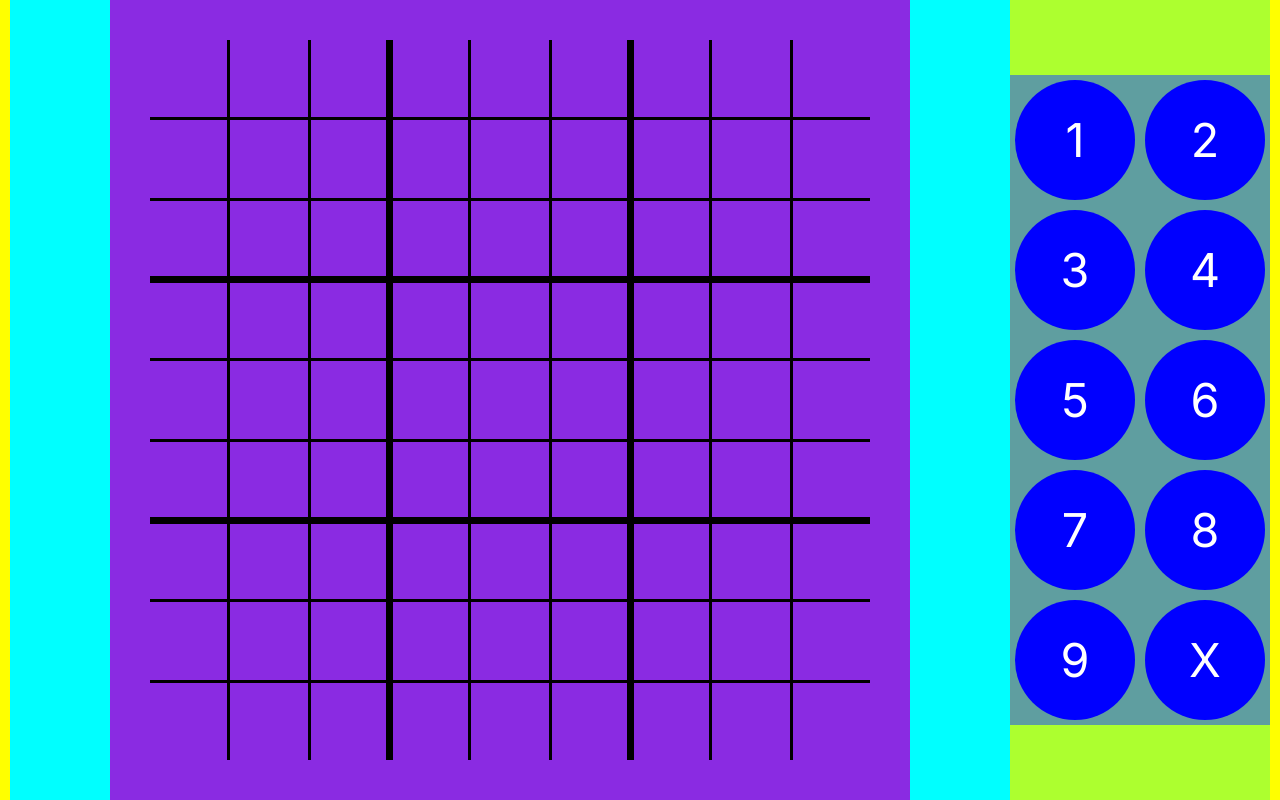
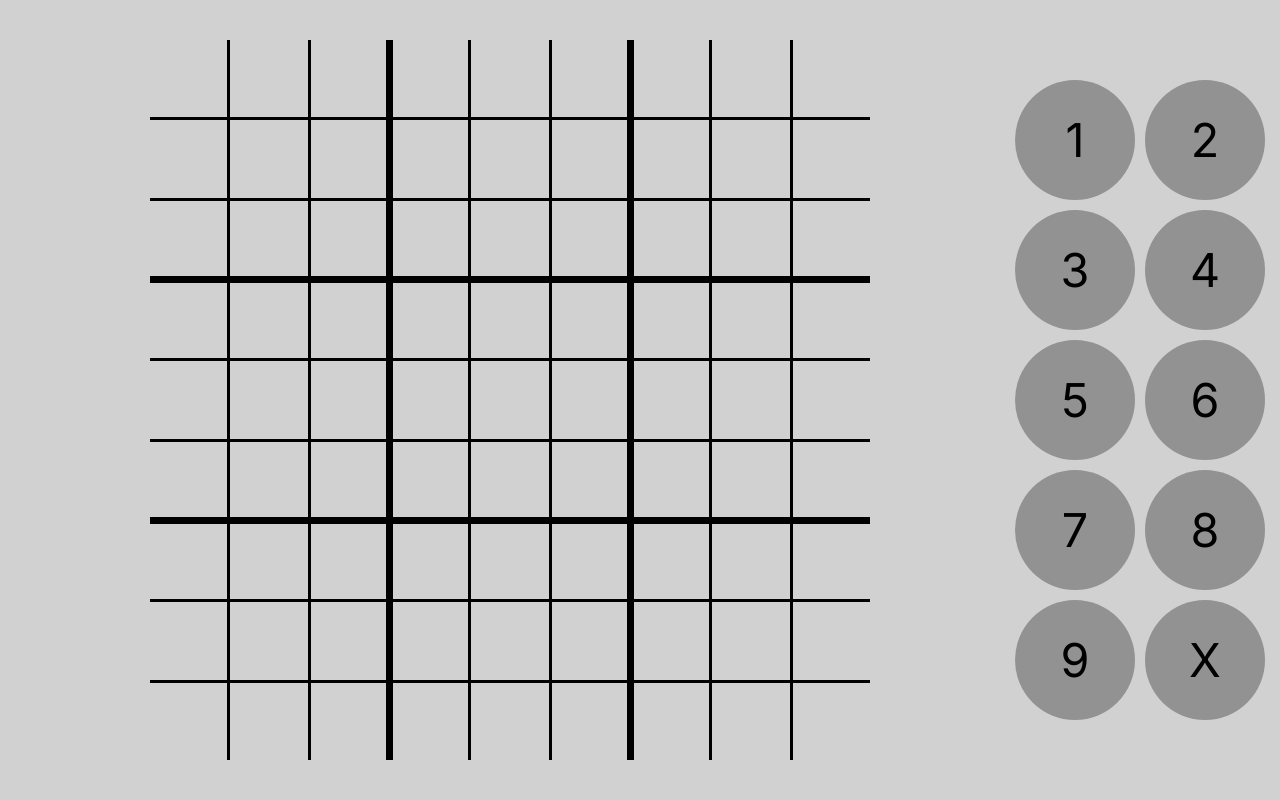
Before and after one commit to mroley1/sudoku-web, a Next.js app: page / in a window 1280 px wide. Built offline with nearby package versions, Linux system fonts and the light colour scheme.

Commit message:
implement numpad

```diff
--- a/src/app/page.js
+++ b/src/app/page.js
@@ -4,21 +4,19 @@ import Image from 'next/image'
 import styles from './page.module.css'
 import { useState } from 'react';
 
-const NUMPADTOPROW = [
+const NUMPADVALUES = [
   {name: "1", value: 1},
   {name: "2", value: 2},
   {name: "3", value: 3},
   {name: "4", value: 4},
   {name: "5", value: 5},
-]
-
-const NUMPADBOTTOMROW = [
   {name: "6", value: 6},
   {name: "7", value: 7},
   {name: "8", value: 8},
   {name: "9", value: 9},
   {name: "X", value: 0},
 ]
+
 
 function * gridSchemeGen() {
   var key = 0;
@@ -30,33 +28,45 @@ function * gridSchemeGen() {
 }
 
 export default function Home() {
-  let gridPositionGen = gridSchemeGen();
 
+  const [keypadState, setKeypadState] = useState(null)
 
-  const [board, setBoard] = useState(Array.from({length: 9}, () => Array.from({length: 9}, () => (<Cell />))));
-
-  const handelChange = (row, col, event) => {
-    let copy = [...board];
-    copy[row][col] = +event.target.value;
-    setBoard(copy);
+  function changeKeypadState(state) {
+    let val = null
+    if (state != null) {
+      val = parseInt(state % 10)
+    }
+    setKeypadState(val);
   }
 
+  function clearKeypad() {
+    let keys = document.getElementById("keypad").children;
+    for (let i = 0; i < keys.length; i++) {
+      keys[i].classList.remove(styles.num_pad_key_selected);
+    }
+  }
 
-
-
+  function handleKeypadPress(value, event) {
+    clearKeypad()
+    if (keypadState == value) {
+      changeKeypadState(null);
+    } else {
+      changeKeypadState(value);
+      event.target.classList.add(styles.num_pad_key_selected);
+    }
+  }
 
   return (
     <main>
       <div className={styles.main_flex}>
         <div className={styles.board_container}>
           <div className={styles.board}>
-            <LargeGrid />
+            <LargeGrid keypadState={keypadState} />
           </div>
         </div>
         <div className={styles.input_container}>
-          <div className={styles.num_pad}>
-            {NUMPADTOPROW.map(num => <NumPadButton num={num} />)}
-            {NUMPADBOTTOMROW.map(num => <NumPadButton num={num} />)}
+          <div id='keypad' className={styles.num_pad}>
+            {NUMPADVALUES.map(num => <NumPadButton key={num.name} hook={handleKeypadPress} num={num} />)}
           </div>
         </div>
       </div>
@@ -64,27 +74,25 @@ export default function Home() {
   )
 }
 
-export function NumPadButton({num: num}) {
+export function NumPadButton({num: num, hook: click}) {
   return (
-    <div key={num.name} className={styles.num_pad_key}>
+    <div className={styles.num_pad_key} onClick={e => {click(num.value, e)}}>
       <span>{num.name}</span>
     </div>
     )
 }
 
-export function LargeGrid() {
+export function LargeGrid({ keypadState: keypadState}) {
 
-  const [grid, setCell] = useState(Array.from({length: 9},()=> Array.from({length: 9}, () => null)))
+  const [grid, setCell] = useState(Array.from({length: 9},()=> Array.from({length: 9}, () => 0)))
 
   function registerPress(row, col, event) {
-    console.log(row);
-    console.log(col);
-    console.log(event);
-    setCellByPos(row, col, "1");
+    if (keypadState != null) {
+      setCellByPos(row, col, keypadState);
+    }
   }
 
   function setCellByPos(row, col, val) {
-    console.log("event.target.value")
     let copy = [...grid];
     copy[row][col] = val;
     setCell(copy);
@@ -102,7 +110,7 @@ export function LargeGrid() {
           (col, colIndex) =>
             <Cell
               key={rowIndex + "" + colIndex}
-              clickFunction={registerPress}
+              hook={registerPress}
               row={rowIndex}
               col={colIndex}
               element={col}
@@ -115,11 +123,15 @@ export function LargeGrid() {
 }
 
 
+function displayValue(value) {
+  const key = {0:"", 1:"1", 2:"2", 3:"3", 4:"4", 5:"5", 6:"6", 7:"7", 8:"8", 9:"9"};
+  return key[value];
+}
 
-export function Cell({ clickFunction: click, element: value, row:row, col:col}) {
+export function Cell({ hook: click, element: value, row:row, col:col}) {
   return (
     <div className={styles.cell} onClick={e => click(row, col, e)}>
-      <span>{value}</span>
+      <span>{displayValue(value)}</span>
     </div>
   )
 }
--- a/src/app/page.module.css
+++ b/src/app/page.module.css
@@ -1,41 +1,50 @@
 
 
 .main_flex {
-  background-color: yellow;
+  background-color: rgb(209, 209, 209);
   display: flex;
   width: 100%;
   height: 100%;
 }
 .board_container {
-  background-color: aqua;
   display: flex;
   justify-content: center;
 }
 .board {
-  background-color: blueviolet;
   align-self: center;
   aspect-ratio: 1;
 }
 .input_container {
-  background-color: greenyellow;
   display: flex;
   align-items: center;
 }
 .num_pad {
-  background-color: cadetblue;
   position: relative;
   display: inline-grid;
 }
 .num_pad_key {
-  background-color: blue;
+  background-color: rgb(146, 146, 146);
+  transition: background-color 0.2s linear;
   border-radius: 100%;
   margin: 5px;
   display: flex;
   align-items: center;
   justify-content: center;
+  cursor: pointer;
+}
+.num_pad_key:hover {
+  background-color: rgb(99, 99, 99);
+}
+.num_pad_key_selected {
+  background-color: rgb(61, 117, 170);
+}
+.num_pad_key_selected:hover {
+  background-color: rgb(39, 89, 136);
 }
 .num_pad_key span {
-  color: white;
+  color: black;
+  pointer-events: none;
+  user-select: none;
 }
 
 @media only screen and (orientation: landscape) {
@@ -119,7 +128,7 @@
 }
 
 .cell {
-  background-color: blueviolet;
+  background-color: rgb(209, 209, 209);
   width: calc(9fr - calc(var(--large-gap-size) / 9));
   height: calc(9fr - calc(var(--large-gap-size) / 9));
   display: flex;
@@ -127,6 +136,10 @@
   justify-content: center;
   font-size: var(--cell-font-size);
   cursor: pointer;
+}
+.cell span {
+  pointer-events: none;
+  user-select: none;
 }
 
 /* vertical box lines */
```
